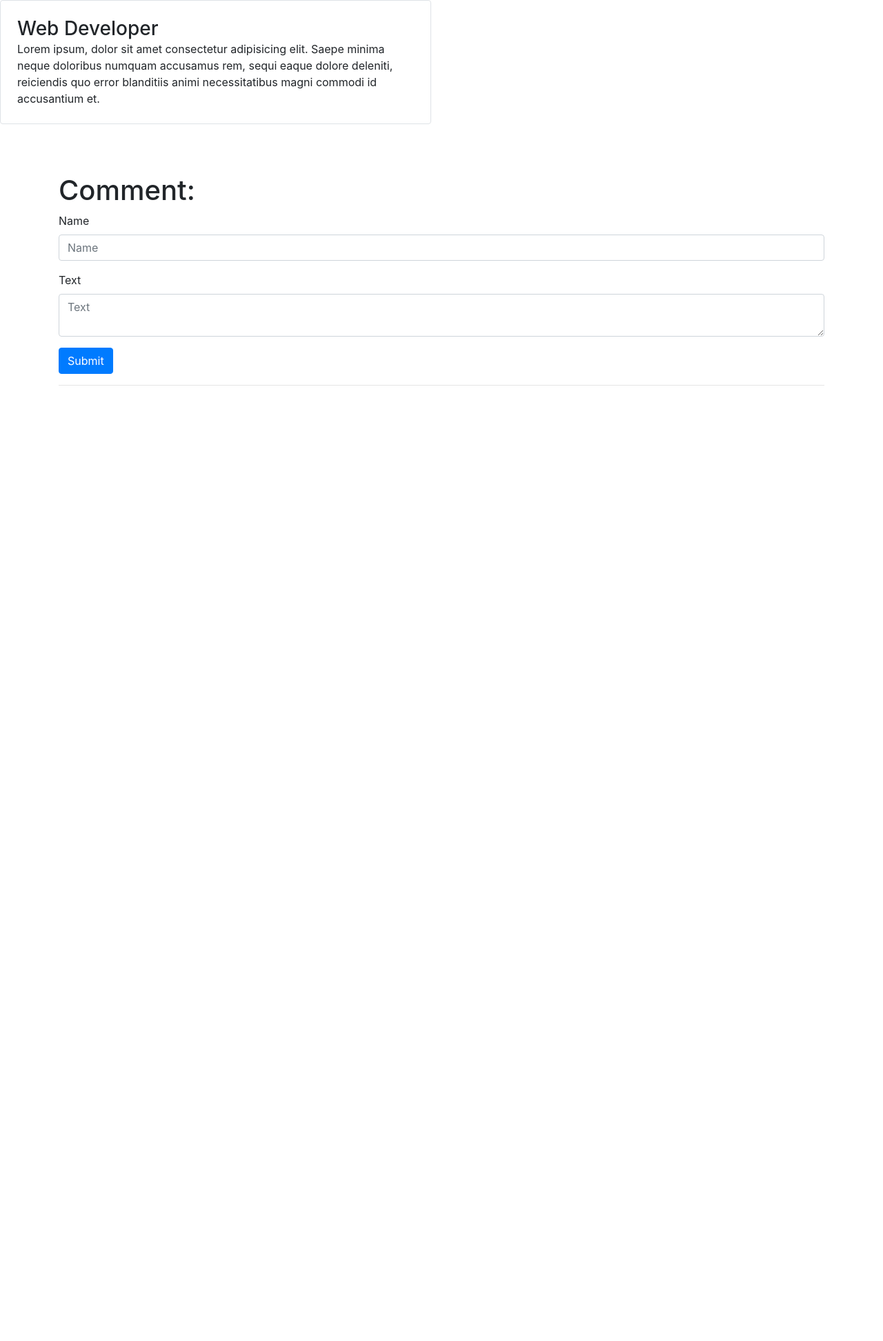
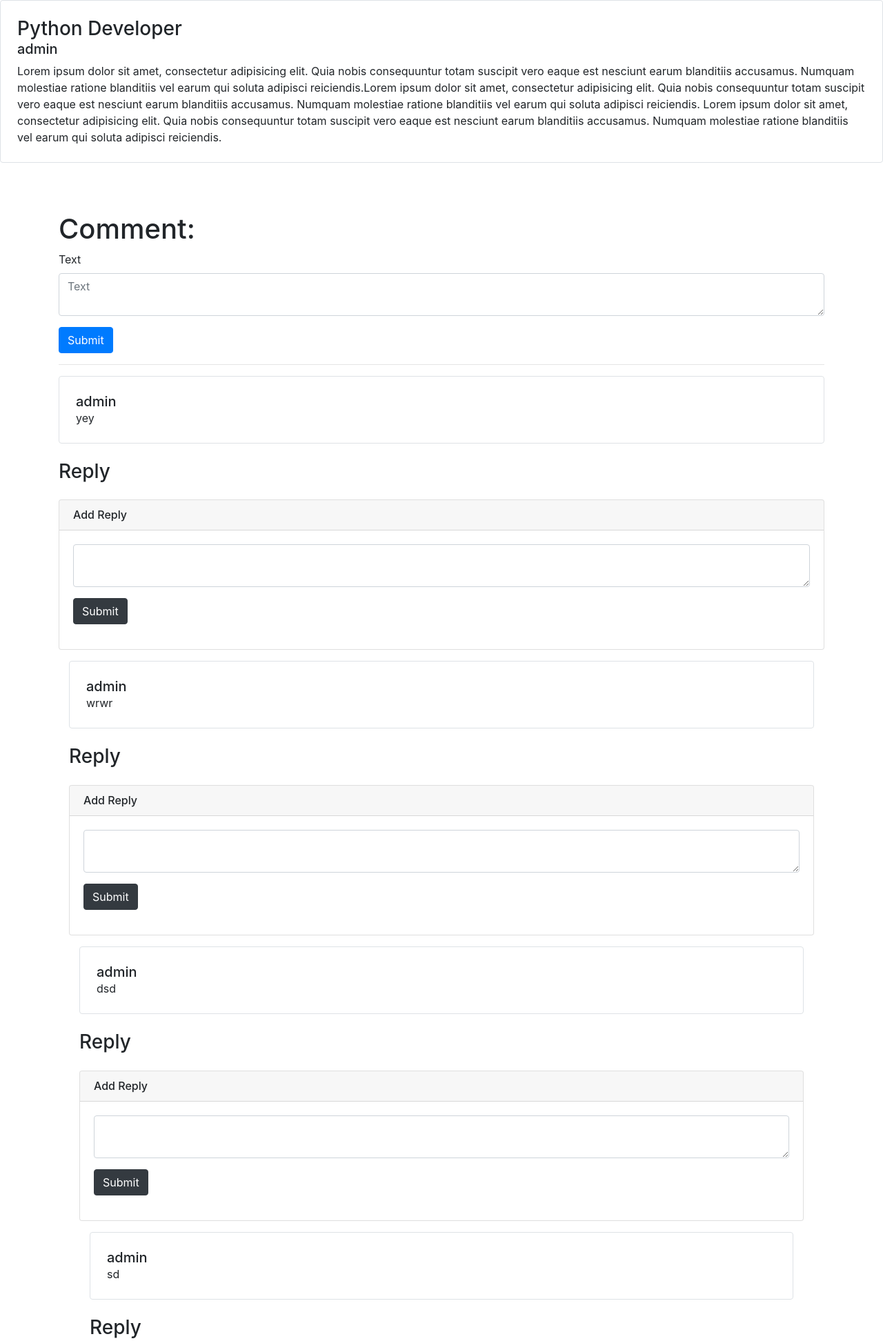
Before and after one commit to MahfuzKhandaker/blog_project, a Django app: page /article/2/ in a window 1280 px wide. Shown: the top 1944 px of the page at 69% size. Before the commit the page ends 559 px from the top, so only its background shows below. Run offline with Django 3.2, Linux system fonts and the light colour scheme; data comes from the database, SQL or seed files in the repository; some libraries are stand-ins or nearby versions.

Commit message:
another commit msg

```diff
--- a/articles/urls.py
+++ b/articles/urls.py
@@ -1,9 +1,10 @@
 from django.urls import path
-from .views import home, create_article, article_detail
+from .views import home, create_article, article_detail, reply_comment
 
 
 urlpatterns = [
     path('', home, name='home'),
     path('create_article/', create_article, name='create_article'),
     path('article/<int:pk>/', article_detail, name='article_detail'),
+    path('reply-comment/', reply_comment, name='reply-comment'),
 ]
--- a/articles/views.py
+++ b/articles/views.py
@@ -1,8 +1,7 @@
 from django.shortcuts import render, redirect, get_object_or_404
 from django.http import JsonResponse
 from django.http import HttpResponse
-from .models import Article, Comment
-from .forms import CommentForm
+from .models import Article, Comment, Reply
 from django.contrib import messages
 
 
@@ -25,6 +24,7 @@
         response_data['description'] = description
 
         Article.objects.create(
+            author=request.user,
             title = title,
             description = description,
             )
@@ -37,24 +37,44 @@
 
     comments = Comment.objects.filter(article=article)
 
+    # replies = Reply.objects.filter(comment=Comment.objects.get(pk=pk))
+
     response_data = {}
 
+    # Comment Section
     if request.POST.get('action') == 'post':
-        name = request.POST.get('name')
-        text = request.POST.get('text')
-
-        response_data['name'] = name
-        response_data['text'] = text
+        comment_text = request.POST.get('comment_text')
+        user=request.user
+        response_data['comment_text'] = comment_text
+        response_data['user'] = user.username
 
         Comment.objects.create(
             article=article,
-            name=name,
-            text=text,
+            user=user,
+            comment_text=comment_text,
             )
+
+        # An HTTP response class that consumes data to be serialized to JSON.
         return JsonResponse(response_data)
 
     context = {
         'article': article,
         'comments': comments,
+        # 'replies': comments.replies.all(),
     }
     return render(request, 'article_detail.html', context)
+
+
+def reply_comment(request):
+    if request.method=='POST':
+        comment_id=request.POST['comment_id']
+        comment=Comment.objects.get(pk=comment_id)
+        reply_text = request.POST['reply_text']
+
+
+        Reply.objects.create(
+            comment=comment,
+            user=request.user,
+            reply_text=reply_text,
+        )
+        return JsonResponse({'bool':True})
--- a/blogs/settings.py
+++ b/blogs/settings.py
@@ -37,6 +37,7 @@
     'django.contrib.sessions',
     'django.contrib.messages',
     'django.contrib.staticfiles',
+    'django.contrib.humanize',
 
     'crispy_forms',
 
@@ -124,3 +125,8 @@
 # https://docs.djangoproject.com/en/3.1/howto/static-files/
 
 STATIC_URL = '/static/'
+
+LOGIN_REDIRECT_URL='/'
+LOGOUT_REDIRECT_URL='login'
+
+AUTH_USER_MODEL='articles.CustomUser'
--- a/blogs/templates/article_detail.html
+++ b/blogs/templates/article_detail.html
@@ -5,10 +5,11 @@
 {% block content %}
 <div class="row mb-2 article">
     {% if article %}
-    <div class="col-md-6">
+    <div class="col-sm-12">
         <div class="row no-gutters border rounded overflow-hidden flex-md-row mb-4 shadow-sm h-md-250 position-relative">
             <div class="col p-4 d-flex flex-column position-static">
                 <h3 class="mb-0">{{article.title}}</h3>
+                <h5>{{article.author}}</h5>
                 <p class="mb-auto">{{article.description}}</p>
             </div>
 
@@ -22,30 +23,48 @@
         <h1>Comment:</h1>
         <form method="POST" id="comment-form">
             {% csrf_token %}
-            <div class="form-group">
-            <label for="exampleInputEmail1">Name</label>
-            <input type="text" class="form-control" id="name" placeholder="Name">
-            </div>
+
             <div class="form-group">
                     <label for="exampleInputEmail1">Text</label>
-                    <textarea class="form-control" id="text" placeholder="Text"></textarea>
+                    <textarea class="form-control" id="comment-text" placeholder="Text"></textarea>
             </div>
             <button type="submit" class="btn btn-primary">Submit</button>
         </form>
 
         <hr>
         <div class="row mb-2 comments">
-                {% for comment in comments %}
+            {% for comment in comments %}
                 <div class="col-sm-12">
                     <div class="row no-gutters border rounded overflow-hidden flex-md-row mb-4 shadow-sm h-md-250 position-relative">
                         <div class="col p-4 d-flex flex-column position-static">
-                            <h5 class="mb-0">{{comment.name}}</h5>
-                            <p class="mb-auto">{{comment.text}}</p>
+                            <h5 class="mb-0">{{comment.user.username}}</h5>
+                            <p class="mb-auto">{{comment.comment_text}}</p>
                         </div>
                     </div>
+                    <!-- Reply Section Start -->
+                <h3 class="my-4">Reply</h3>
+                <div class="reply-wrapper-{{comment.id}}">
+                    {% for reply in comment.replies.all %}
+                    <div class="card mb-2">
+                        <div class="card-body">
+                            <p>{{reply.reply_text}}</p>
+                            <p>
+                                <a href="#">{{reply.user}}</a>
+                            </p>
+                        </div>
+                    </div>
+                    {% endfor %}
                 </div>
+                <!-- Reply Form -->
+                <div class="card my-3">
+                    <h6 class="card-header">Add Reply</h6>
+                    <div class="card-body">
+                        <textarea class="form-control reply-text-{{comment.id}}"></textarea>
+                        <button type="button" data-comment="{{comment.id}}" class="btn btn-dark my-3 reply-comment">Submit</button>
+                    </div>
+                </div>
+
                 {% endfor %}
-
         </div>
     </div>
 </div>
@@ -59,18 +78,18 @@
                 type:'POST',
                 url:'{% url "article_detail" article.pk %}',
                 data:{
-                    name:$('#name').val(),
-                    text:$('#text').val(),
+                    // name:$('#name').val(),
+                    comment_text:$('#comment-text').val(),
                     csrfmiddlewaretoken:$('input[name=csrfmiddlewaretoken]').val(),
                     action: 'post'
                 },
                 success:function(json){
                     document.getElementById("comment-form").reset();
-                    $(".comments").prepend('<div class="col-md-6">'+
+                    $(".comments").prepend('<div class="col-sm-12">'+
                         '<div class="row no-gutters border rounded overflow-hidden flex-md-row mb-4 shadow-sm h-md-250 position-relative">' +
                             '<div class="col p-4 d-flex flex-column position-static">' +
-                                '<h3 class="mb-0">' + json.name + '</h3>' +
-                                '<p class="mb-auto">' + json.text + '</p>' +
+                                '<h3 class="mb-0">' + json.user + '</h3>' +
+                                '<p class="mb-auto">' + json.comment_text + '</p>' +
                             '</div>' +
                         '</div>' +
                     '</div>'
@@ -83,5 +102,44 @@
             }
             });
         });
+        $(document).ready(function(){
+        $(".reply-comment").on('click',function(){
+            // var _name=$('#name').val();
+            var _comment_id=$(this).data('comment');
+            var _reply=$(".reply-text-"+_comment_id).val();
+            // Ajax
+            $.ajax({
+                url:'{% url "reply-comment" %}',
+                type:"post",
+                data:{
+                    reply_text:_reply,
+                    comment_id:_comment_id,
+                    csrfmiddlewaretoken:"{{csrf_token}}"
+                },
+                dataType:'json',
+                beforeSend:function(){
+                    $(".reply-comment").addClass('disabled').text('saving...');
+                },
+                success:function(res){
+                    if(res.bool==true){
+                        $(".reply-text-"+_comment_id).val('');
+                        // Append Element
+                        var _html='<div class="card mb-2 animate__animated animate__bounce">\
+                        <div class="card-body">\
+                            <p>'+_reply+'</p>\
+                            <p>\
+                                <a href="#">{{request.user}}</a>\
+                            </p>\
+                        </div>\
+                    </div>';
+                    $(".reply-wrapper-"+_comment_id).append(_html);
+                    var prevCount=$(".reply-count-"+_comment_id).text();
+                    $(".reply-count-"+_comment_id).text(parseInt(prevCount)+1);
+                    }
+                    $(".reply-comment").removeClass('disabled').text('Submit');
+                }
+            });
+        });
+    });
     </script>
 {% endblock %}
--- a/blogs/templates/create_article.html
+++ b/blogs/templates/create_article.html
@@ -21,7 +21,8 @@
                     <div class="col-md-6">
                         <div class="row no-gutters border rounded overflow-hidden flex-md-row mb-4 shadow-sm h-md-250 position-relative">
                             <div class="col p-4 d-flex flex-column position-static">
-                                <h3 class="mb-0">{{article.title}}</h3>
+                                <h3 class="mb-0"><a href="{% url 'article_detail' article.pk %}">{{article.title}}</a></h3>
+                                <h5>{{article.author}}</h5>
                                 <p class="mb-auto">{{article.description}}</p>
                             </div>
                         </div>
@@ -51,6 +52,7 @@
                         '<div class="row no-gutters border rounded overflow-hidden flex-md-row mb-4 shadow-sm h-md-250 position-relative">' +
                             '<div class="col p-4 d-flex flex-column position-static">' +
                                 '<h3 class="mb-0">' + json.title + '</h3>' +
+                                // '<h5 class="mb-0">' + json.author + '</h5>' +
                                 '<p class="mb-auto">' + json.description + '</p>' +
                             '</div>' +
                         '</div>' +
--- a/blogs/templates/home.html
+++ b/blogs/templates/home.html
@@ -9,6 +9,7 @@
         <div class="row no-gutters border rounded overflow-hidden flex-md-row mb-4 shadow-sm h-md-250 position-relative">
             <div class="col p-4 d-flex flex-column position-static">
                 <h3 class="mb-0"><a href="{% url 'article_detail' article.pk %}">{{article.title}}</a></h3>
+                <span><h5>{{article.author}}</h5></span>
                 <p class="mb-auto">{{article.description}}</p>
             </div>
         </div>
--- a/blogs/urls.py
+++ b/blogs/urls.py
@@ -19,4 +19,5 @@
 urlpatterns = [
     path('admin/', admin.site.urls),
     path('', include('articles.urls')),
+    path('accounts/', include('django.contrib.auth.urls')),
 ]
```
Also changed, not shown: articles/admin.py (+10 -3 lines), articles/models.py (+35 -3 lines), articles/migrations/0001_initial.py, articles/migrations/0002_auto_20201227_0051.py (deleted), db.sqlite3.
